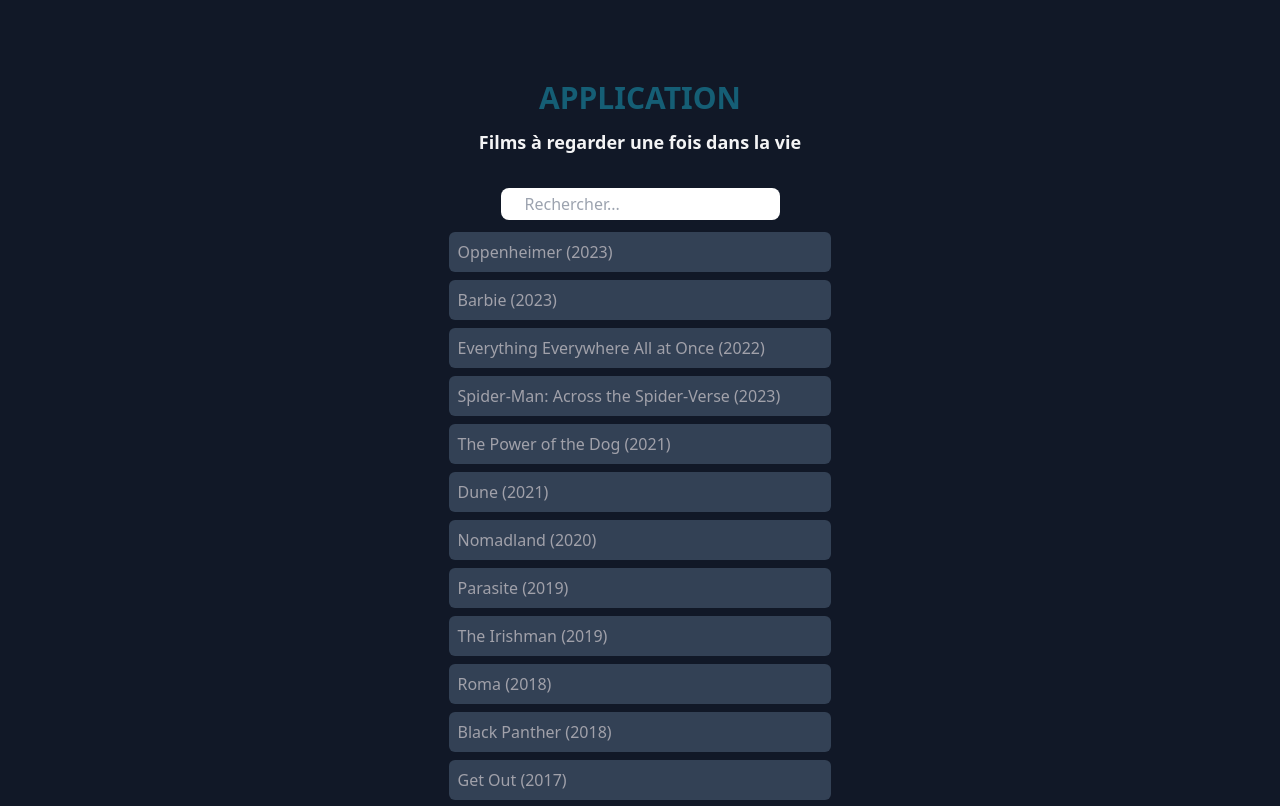
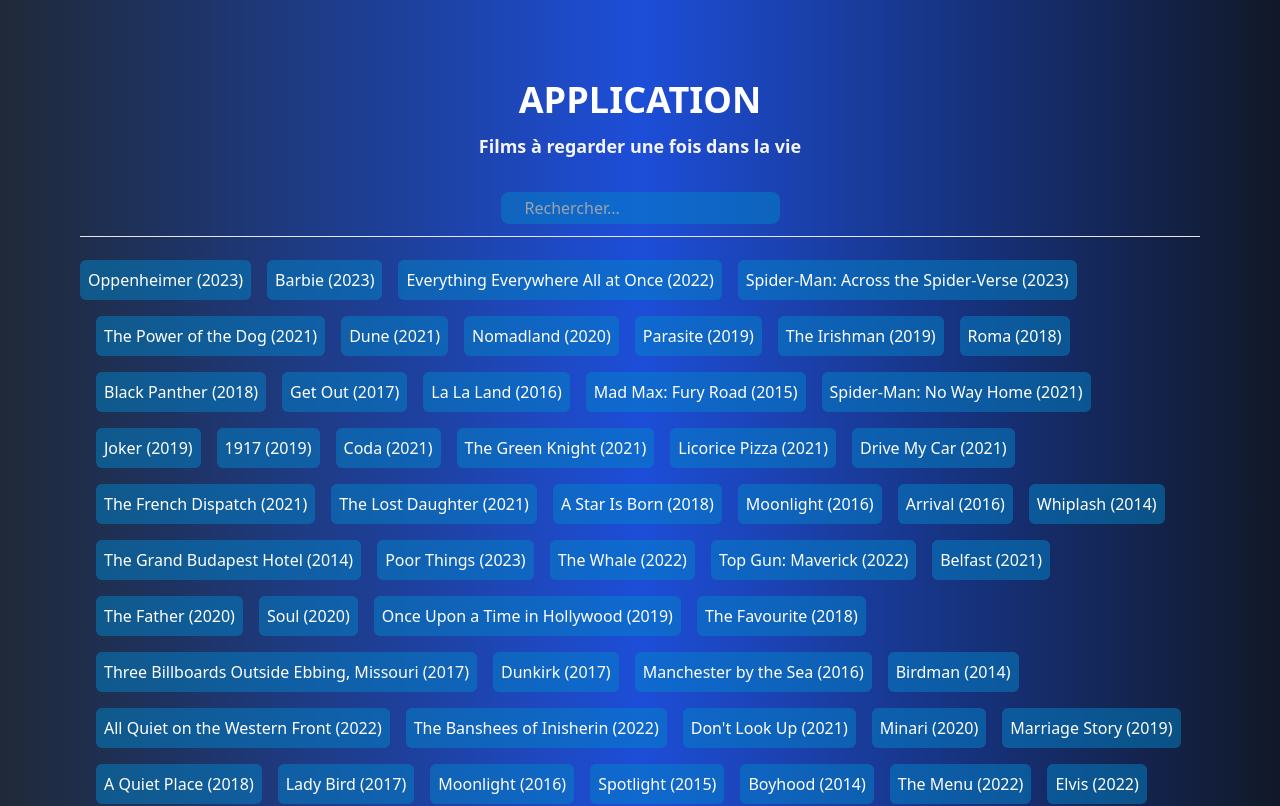
Before and after one commit to Eddyzzero/FilmsSearchBar, a Vue app: page / in a window 1280 px wide. Shown: the top 806 px of the page. Built offline with nearby package versions, Linux system fonts and the light colour scheme.

Commit message:
added last UI details

```diff
--- a/src/App.vue
+++ b/src/App.vue
@@ -1,17 +1,25 @@
 <template>
 <div
 id="app"
-class=" bg-gray-900 text-cyan-800 flex-col justify-items-center p-20 space-y-3">
-    <h1 class=" text-cyan-800 text-3xl font-bold uppercase">Application</h1>
+class="bg-gradient-to-r from-gray-800 via-blue-700 to-gray-900 text-cyan-800 flex-col justify-items-center p-20 space-y-3">
+    <h1 class=" text-white text-4xl font-bold uppercase">Application</h1>
     <h2 class=" pb-5 text-lg font-semibold text-zinc-100">Films à regarder une fois dans la vie</h2>
     <SearchBar  v-model="searchQuery" />
+    <hr class=" h-1 w-full">
     <SearchBarResultList :items="filtereditems" />
+</div>
+<hr class=" h-1 w-full">
+<div class="flex flex-col text-center justify-center p-4 text-zinc-100">
+    <p> Inspired by :
+        <a target="_blank" class=" hover:text-gray-500" href="https://01streaming.tv/"> 1streaming</a>
+    </p>
+    <p> Jhon Florez 2025</p>
 </div>
 </template>
 
 <script>
 import SearchBar from "./components/SearchBar.vue"
-import SearchBarResultitem from "./components/SearchBarResultitem.vue"
+import SearchBarResultitem from "./components/SearchBarResultItem.vue"
 import SearchBarResultList from "./components/SearchBarResultList.vue"
 
 export default {
--- a/src/components/SearchBar.vue
+++ b/src/components/SearchBar.vue
@@ -1,15 +1,13 @@
 <template>
 
     <div>
-
         <input
-        class="  rounded-lg px-6 py-1"
+        class="rounded-lg px-6 py-1 bg-sky-600/50 text-white"
         type="text"
             :value="modelValue"
             @input="$emit('update:modelValue', $event.target.value )"
             placeholder="Rechercher..."
-            />
-
+        />
     </div>
 
 </template>
--- a/src/components/SearchBarResultItem.vue
+++ b/src/components/SearchBarResultItem.vue
@@ -1,6 +1,6 @@
 <template>
 
-    <div class=" bg-slate-700 rounded-md p-2 my-2">
+    <div class=" bg-sky-600/50 text-white hover:text-black hover:bg-slate-50 rounded-md p-2 my-2 transition ease-in-out delay-50 hover:-translate-y-1 hover:scale-110 ">
         <slot></slot>
     </div>
 
@@ -8,4 +8,4 @@
 
 <script>
 export default {}
-</script>
+</script>0
--- a/src/components/SearchBarResultList.vue
+++ b/src/components/SearchBarResultList.vue
@@ -1,10 +1,8 @@
 <template>
-    <div class=" mt-10">
+    <div class="flex flex-wrap space-x-4">
     <SearchBarResultitem
-    class=" text-zinc-400"
     v-for="(item, index) in items" :key="index">
       <template
-      class=" bg-gray-900 shadow-lg border-2 border-blue-950"
       #default>{{ item }}
     </template>
     </SearchBarResultitem>
@@ -12,7 +10,7 @@
 </template>
 
 <script>
-import SearchBarResultitem from './SearchBarResultitem.vue';
+import SearchBarResultitem from './SearchBarResultItem.vue';
 
 export default {
   components: { SearchBarResultitem },
--- a/src/css/output.css
+++ b/src/css/output.css
@@ -554,68 +554,68 @@ video {
   display: none;
 }
 
-.my-4 {
-  margin-top: 1rem;
-  margin-bottom: 1rem;
-}
-
 .my-2 {
   margin-top: 0.5rem;
   margin-bottom: 0.5rem;
-}
-
-.mt-4 {
-  margin-top: 1rem;
-}
-
-.mt-6 {
-  margin-top: 1.5rem;
-}
-
-.mt-8 {
-  margin-top: 2rem;
-}
-
-.mt-10 {
-  margin-top: 2.5rem;
 }
 
 .flex {
   display: flex;
 }
 
+.h-1 {
+  height: 0.25rem;
+}
+
 .w-full {
   width: 100%;
 }
 
-.w-5\/6 {
-  width: 83.333333%;
+.flex-row {
+  flex-direction: row;
 }
 
 .flex-col {
   flex-direction: column;
 }
 
+.flex-wrap {
+  flex-wrap: wrap;
+}
+
+.items-center {
+  align-items: center;
+}
+
+.justify-center {
+  justify-content: center;
+}
+
 .justify-items-center {
   justify-items: center;
-}
-
-.space-y-10 > :not([hidden]) ~ :not([hidden]) {
-  --tw-space-y-reverse: 0;
-  margin-top: calc(2.5rem * calc(1 - var(--tw-space-y-reverse)));
-  margin-bottom: calc(2.5rem * var(--tw-space-y-reverse));
-}
-
-.space-y-5 > :not([hidden]) ~ :not([hidden]) {
-  --tw-space-y-reverse: 0;
-  margin-top: calc(1.25rem * calc(1 - var(--tw-space-y-reverse)));
-  margin-bottom: calc(1.25rem * var(--tw-space-y-reverse));
 }
 
 .space-y-3 > :not([hidden]) ~ :not([hidden]) {
   --tw-space-y-reverse: 0;
   margin-top: calc(0.75rem * calc(1 - var(--tw-space-y-reverse)));
   margin-bottom: calc(0.75rem * var(--tw-space-y-reverse));
+}
+
+.space-x-4 > :not([hidden]) ~ :not([hidden]) {
+  --tw-space-x-reverse: 0;
+  margin-right: calc(1rem * var(--tw-space-x-reverse));
+  margin-left: calc(1rem * calc(1 - var(--tw-space-x-reverse)));
+}
+
+.divide-y-2 > :not([hidden]) ~ :not([hidden]) {
+  --tw-divide-y-reverse: 0;
+  border-top-width: calc(2px * calc(1 - var(--tw-divide-y-reverse)));
+  border-bottom-width: calc(2px * var(--tw-divide-y-reverse));
+}
+
+.divide-emerald-100 > :not([hidden]) ~ :not([hidden]) {
+  --tw-divide-opacity: 1;
+  border-color: rgb(209 250 229 / var(--tw-divide-opacity, 1));
 }
 
 .rounded-lg {
@@ -626,68 +626,31 @@ video {
   border-radius: 0.375rem;
 }
 
-.border-2 {
-  border-width: 2px;
+.bg-sky-600\/50 {
+  background-color: rgb(2 132 199 / 0.5);
 }
 
-.border-black {
-  --tw-border-opacity: 1;
-  border-color: rgb(0 0 0 / var(--tw-border-opacity, 1));
+.bg-gradient-to-r {
+  background-image: linear-gradient(to right, var(--tw-gradient-stops));
 }
 
-.border-blue-950 {
-  --tw-border-opacity: 1;
-  border-color: rgb(23 37 84 / var(--tw-border-opacity, 1));
+.from-gray-800 {
+  --tw-gradient-from: #1f2937 var(--tw-gradient-from-position);
+  --tw-gradient-to: rgb(31 41 55 / 0) var(--tw-gradient-to-position);
+  --tw-gradient-stops: var(--tw-gradient-from), var(--tw-gradient-to);
 }
 
-.bg-gray-900 {
-  --tw-bg-opacity: 1;
-  background-color: rgb(17 24 39 / var(--tw-bg-opacity, 1));
+.via-blue-700 {
+  --tw-gradient-to: rgb(29 78 216 / 0)  var(--tw-gradient-to-position);
+  --tw-gradient-stops: var(--tw-gradient-from), #1d4ed8 var(--tw-gradient-via-position), var(--tw-gradient-to);
 }
 
-.bg-slate-400 {
-  --tw-bg-opacity: 1;
-  background-color: rgb(148 163 184 / var(--tw-bg-opacity, 1));
+.to-gray-900 {
+  --tw-gradient-to: #111827 var(--tw-gradient-to-position);
 }
 
-.bg-slate-500 {
-  --tw-bg-opacity: 1;
-  background-color: rgb(100 116 139 / var(--tw-bg-opacity, 1));
-}
-
-.bg-slate-600 {
-  --tw-bg-opacity: 1;
-  background-color: rgb(71 85 105 / var(--tw-bg-opacity, 1));
-}
-
-.bg-slate-800 {
-  --tw-bg-opacity: 1;
-  background-color: rgb(30 41 59 / var(--tw-bg-opacity, 1));
-}
-
-.bg-slate-700 {
-  --tw-bg-opacity: 1;
-  background-color: rgb(51 65 85 / var(--tw-bg-opacity, 1));
-}
-
-.bg-zinc-200 {
-  --tw-bg-opacity: 1;
-  background-color: rgb(228 228 231 / var(--tw-bg-opacity, 1));
-}
-
-.bg-zinc-300 {
-  --tw-bg-opacity: 1;
-  background-color: rgb(212 212 216 / var(--tw-bg-opacity, 1));
-}
-
-.bg-zinc-100 {
-  --tw-bg-opacity: 1;
-  background-color: rgb(244 244 245 / var(--tw-bg-opacity, 1));
-}
-
-.bg-white {
-  --tw-bg-opacity: 1;
-  background-color: rgb(255 255 255 / var(--tw-bg-opacity, 1));
+.p-2 {
+  padding: 0.5rem;
 }
 
 .p-20 {
@@ -698,33 +661,9 @@ video {
   padding: 1rem;
 }
 
-.p-2 {
-  padding: 0.5rem;
-}
-
-.px-4 {
-  padding-left: 1rem;
-  padding-right: 1rem;
-}
-
-.py-3 {
-  padding-top: 0.75rem;
-  padding-bottom: 0.75rem;
-}
-
-.px-3 {
-  padding-left: 0.75rem;
-  padding-right: 0.75rem;
-}
-
-.px-9 {
-  padding-left: 2.25rem;
-  padding-right: 2.25rem;
-}
-
-.py-2 {
-  padding-top: 0.5rem;
-  padding-bottom: 0.5rem;
+.px-6 {
+  padding-left: 1.5rem;
+  padding-right: 1.5rem;
 }
 
 .py-1 {
@@ -732,41 +671,17 @@ video {
   padding-bottom: 0.25rem;
 }
 
-.px-5 {
-  padding-left: 1.25rem;
-  padding-right: 1.25rem;
-}
-
-.px-6 {
-  padding-left: 1.5rem;
-  padding-right: 1.5rem;
-}
-
-.pb-20 {
-  padding-bottom: 5rem;
-}
-
-.pb-10 {
-  padding-bottom: 2.5rem;
-}
-
 .pb-5 {
   padding-bottom: 1.25rem;
 }
 
-.text-2xl {
-  font-size: 1.5rem;
-  line-height: 2rem;
+.text-center {
+  text-align: center;
 }
 
-.text-3xl {
-  font-size: 1.875rem;
-  line-height: 2.25rem;
-}
-
-.text-6xl {
-  font-size: 3.75rem;
-  line-height: 1;
+.text-4xl {
+  font-size: 2.25rem;
+  line-height: 2.5rem;
 }
 
 .text-lg {
@@ -786,54 +701,14 @@ video {
   text-transform: uppercase;
 }
 
-.text-cyan-50 {
-  --tw-text-opacity: 1;
-  color: rgb(236 254 255 / var(--tw-text-opacity, 1));
-}
-
-.text-yellow-400 {
-  --tw-text-opacity: 1;
-  color: rgb(250 204 21 / var(--tw-text-opacity, 1));
-}
-
-.text-cyan-500 {
-  --tw-text-opacity: 1;
-  color: rgb(6 182 212 / var(--tw-text-opacity, 1));
-}
-
-.text-amber-700 {
-  --tw-text-opacity: 1;
-  color: rgb(180 83 9 / var(--tw-text-opacity, 1));
-}
-
-.text-sky-200 {
-  --tw-text-opacity: 1;
-  color: rgb(186 230 253 / var(--tw-text-opacity, 1));
-}
-
-.text-black {
-  --tw-text-opacity: 1;
-  color: rgb(0 0 0 / var(--tw-text-opacity, 1));
-}
-
-.text-lime-700 {
-  --tw-text-opacity: 1;
-  color: rgb(77 124 15 / var(--tw-text-opacity, 1));
-}
-
-.text-red-500 {
-  --tw-text-opacity: 1;
-  color: rgb(239 68 68 / var(--tw-text-opacity, 1));
-}
-
 .text-cyan-800 {
   --tw-text-opacity: 1;
   color: rgb(21 94 117 / var(--tw-text-opacity, 1));
 }
 
-.text-zinc-200 {
+.text-white {
   --tw-text-opacity: 1;
-  color: rgb(228 228 231 / var(--tw-text-opacity, 1));
+  color: rgb(255 255 255 / var(--tw-text-opacity, 1));
 }
 
 .text-zinc-100 {
@@ -841,54 +716,57 @@ video {
   color: rgb(244 244 245 / var(--tw-text-opacity, 1));
 }
 
-.text-blue-400 {
-  --tw-text-opacity: 1;
-  color: rgb(96 165 250 / var(--tw-text-opacity, 1));
-}
-
-.text-gray-400 {
-  --tw-text-opacity: 1;
-  color: rgb(156 163 175 / var(--tw-text-opacity, 1));
-}
-
-.text-slate-100 {
-  --tw-text-opacity: 1;
-  color: rgb(241 245 249 / var(--tw-text-opacity, 1));
-}
-
-.text-sky-50 {
-  --tw-text-opacity: 1;
-  color: rgb(240 249 255 / var(--tw-text-opacity, 1));
-}
-
-.text-white {
-  --tw-text-opacity: 1;
-  color: rgb(255 255 255 / var(--tw-text-opacity, 1));
-}
-
-.text-zinc-400 {
-  --tw-text-opacity: 1;
-  color: rgb(161 161 170 / var(--tw-text-opacity, 1));
-}
-
-.shadow-sm {
-  --tw-shadow: 0 1px 2px 0 rgb(0 0 0 / 0.05);
-  --tw-shadow-colored: 0 1px 2px 0 var(--tw-shadow-color);
-  box-shadow: var(--tw-ring-offset-shadow, 0 0 #0000), var(--tw-ring-shadow, 0 0 #0000), var(--tw-shadow);
-}
-
-.shadow-md {
-  --tw-shadow: 0 4px 6px -1px rgb(0 0 0 / 0.1), 0 2px 4px -2px rgb(0 0 0 / 0.1);
-  --tw-shadow-colored: 0 4px 6px -1px var(--tw-shadow-color), 0 2px 4px -2px var(--tw-shadow-color);
-  box-shadow: var(--tw-ring-offset-shadow, 0 0 #0000), var(--tw-ring-shadow, 0 0 #0000), var(--tw-shadow);
-}
-
-.shadow-lg {
-  --tw-shadow: 0 10px 15px -3px rgb(0 0 0 / 0.1), 0 4px 6px -4px rgb(0 0 0 / 0.1);
-  --tw-shadow-colored: 0 10px 15px -3px var(--tw-shadow-color), 0 4px 6px -4px var(--tw-shadow-color);
-  box-shadow: var(--tw-ring-offset-shadow, 0 0 #0000), var(--tw-ring-shadow, 0 0 #0000), var(--tw-shadow);
-}
-
 .filter {
   filter: var(--tw-blur) var(--tw-brightness) var(--tw-contrast) var(--tw-grayscale) var(--tw-hue-rotate) var(--tw-invert) var(--tw-saturate) var(--tw-sepia) var(--tw-drop-shadow);
 }
+
+.transition {
+  transition-property: color, background-color, border-color, text-decoration-color, fill, stroke, opacity, box-shadow, transform, filter, -webkit-backdrop-filter;
+  transition-property: color, background-color, border-color, text-decoration-color, fill, stroke, opacity, box-shadow, transform, filter, backdrop-filter;
+  transition-property: color, background-color, border-color, text-decoration-color, fill, stroke, opacity, box-shadow, transform, filter, backdrop-filter, -webkit-backdrop-filter;
+  transition-timing-function: cubic-bezier(0.4, 0, 0.2, 1);
+  transition-duration: 150ms;
+}
+
+.delay-150 {
+  transition-delay: 150ms;
+}
+
+.delay-100 {
+  transition-delay: 100ms;
+}
+
+.ease-in-out {
+  transition-timing-function: cubic-bezier(0.4, 0, 0.2, 1);
+}
+
+.hover\:-translate-y-1:hover {
+  --tw-translate-y: -0.25rem;
+  transform: translate(var(--tw-translate-x), var(--tw-translate-y)) rotate(var(--tw-rotate)) skewX(var(--tw-skew-x)) skewY(var(--tw-skew-y)) scaleX(var(--tw-scale-x)) scaleY(var(--tw-scale-y));
+}
+
+.hover\:scale-110:hover {
+  --tw-scale-x: 1.1;
+  --tw-scale-y: 1.1;
+  transform: translate(var(--tw-translate-x), var(--tw-translate-y)) rotate(var(--tw-rotate)) skewX(var(--tw-skew-x)) skewY(var(--tw-skew-y)) scaleX(var(--tw-scale-x)) scaleY(var(--tw-scale-y));
+}
+
+.hover\:bg-slate-50:hover {
+  --tw-bg-opacity: 1;
+  background-color: rgb(248 250 252 / var(--tw-bg-opacity, 1));
+}
+
+.hover\:text-slate-50:hover {
+  --tw-text-opacity: 1;
+  color: rgb(248 250 252 / var(--tw-text-opacity, 1));
+}
+
+.hover\:text-black:hover {
+  --tw-text-opacity: 1;
+  color: rgb(0 0 0 / var(--tw-text-opacity, 1));
+}
+
+.hover\:text-gray-500:hover {
+  --tw-text-opacity: 1;
+  color: rgb(107 114 128 / var(--tw-text-opacity, 1));
+}
```
Also changed, not shown: index.html (+6 -2 lines).
